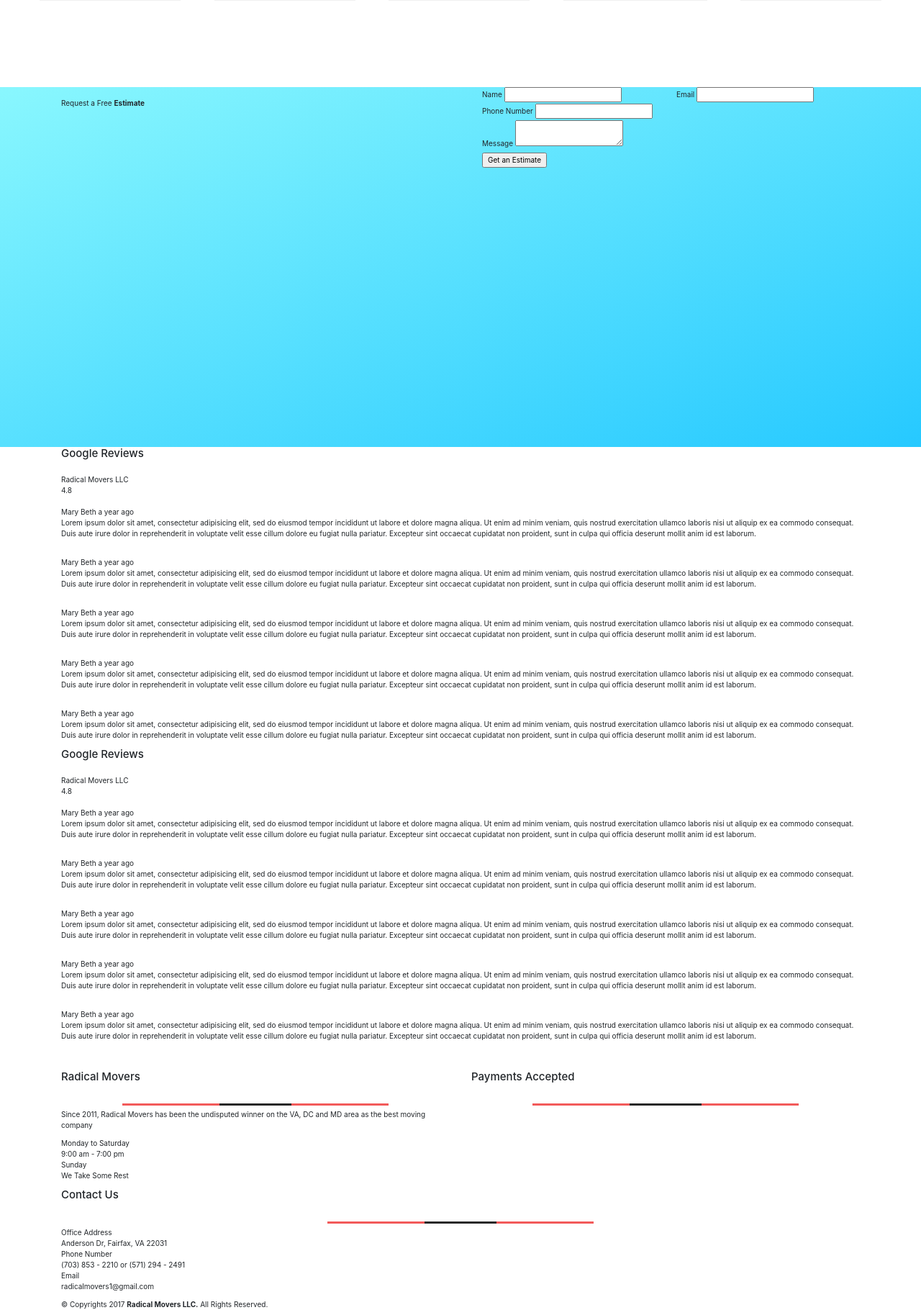
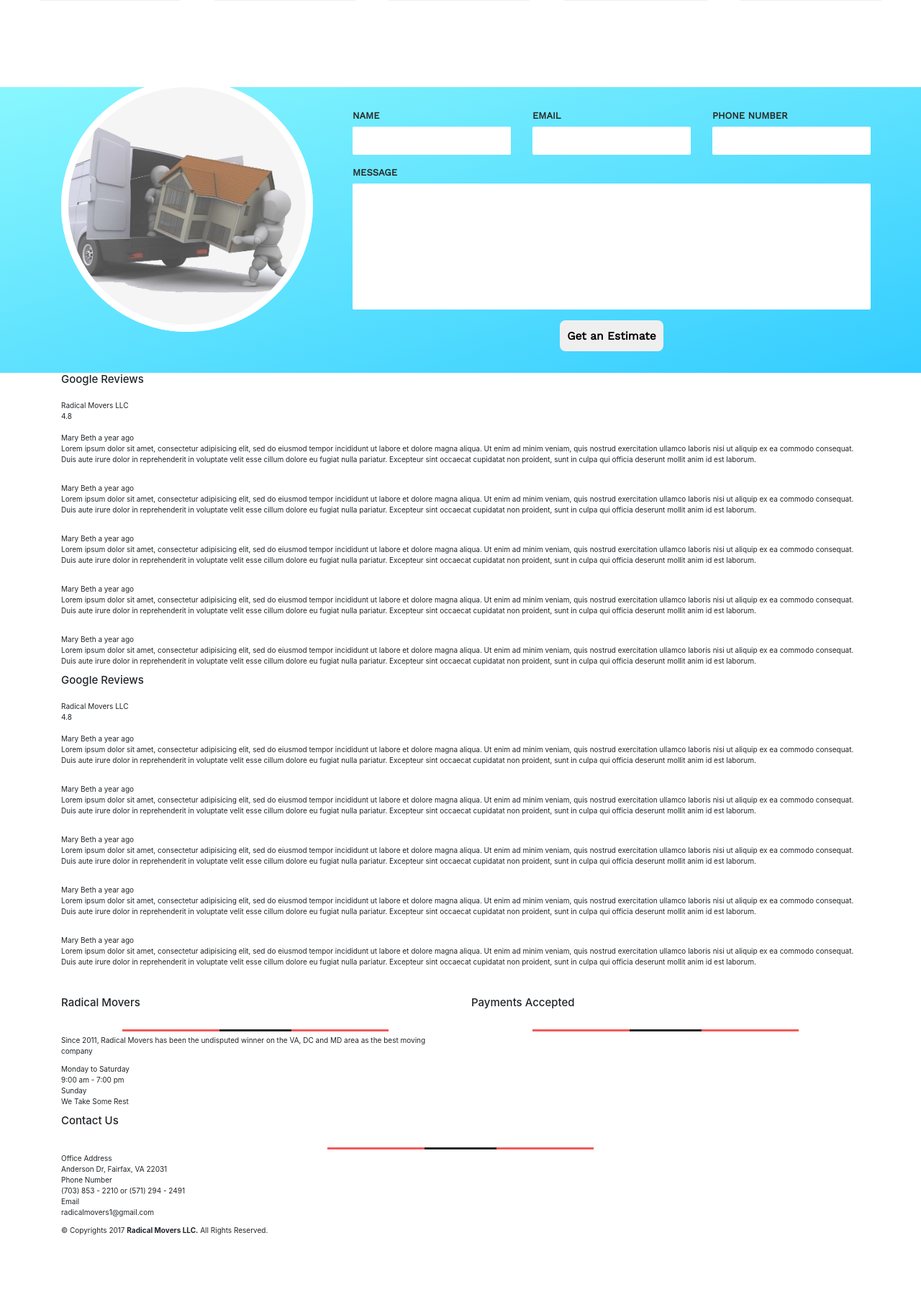
Before and after one commit to AJMarquez99/RadicalMovers, a PHP site: page / in a window 1280 px wide. Shown: the part 1131-2951 px from the top of the page at 72% size. After the commit the page ends 2846 px from the top, so only its background shows below. Run offline with PHP 8.4, Linux system fonts and the light colour scheme; some libraries are stand-ins or nearby versions.

Commit message:
Finished Service block, almost done with Estimate Block

```diff
--- a/components/_estimate.html
+++ b/components/_estimate.html
@@ -1,17 +1,16 @@
 <section id="radical_estimate">
-  <div class="container">
+  <div class="container radical-estimate">
     <div class="row">
-      <div class="col">
+      <div class="col-md-4">
         <div class="image-container">
-          <img src="" alt="" />
+          <img src="images/estimate_moving.png" alt="" />
           <div class="image-overlay">
-            <p>Request a Free <strong>Estimate</strong></p>
+            <div class="cool-border"></div><span>Request a Free <br /><strong>Estimate</strong></span>
           </div>
         </div>
       </div>
-      <div class="col">
+      <div class="col-md-8 form-block">
         <form class="estimate" action="index.php" method="post">
-          <div class="container">
           <div class="row">
             <div class="col input-block">
               <label for="name">Name</label>
@@ -26,16 +25,15 @@
               <input type="text" name="phone_number" id="phone_number" required />
             </div>
           </div>
-            <div class="row">
-              <div class="col">
+          <div class="row pt-md-4">
+            <div class="col input-block message-content">
               <label for="message">Message</label>
               <textarea name="message" id="message"></textarea>
             </div>
           </div>
-            <div class="row">
-              <div class="col">
+          <div class="row pt-md-4">
+            <div class="col input-block submit-button">
               <input type="submit" name="submit" id="submit" value="Get an Estimate" />
-              </div>
             </div>
           </div>
         </form>
--- a/css/master.css
+++ b/css/master.css
@@ -331,8 +331,110 @@
 }
 
 #radical_estimate {
-  background-image: linear-gradient(to bottom right, #89f7fe, #26c9ff);
-  height: 500px;
+  background-image: linear-gradient(to bottom right, #89f7fe, #33ccff);
+}
+
+.radical-estimate .image-container {
+  margin: 0px 0 20px;
+  width: 350px;
+  height: 350px;
+  border-radius: 50%;
+  background-color: #FFF;
+  display: flex;
+  align-items: center;
+  justify-content: center;
+  position: relative;
+  top: -10px;
+}
+.radical-estimate img {
+  width: 350px;
+  height: auto;
+  border-radius: 50%;
+  border: 10px solid #FFF;
+  background-color: rgba(179, 179, 179, 0.2);
+}
+.radical-estimate .image-overlay {
+  position: absolute;
+  background-color: #FFF;
+  height: inherit;
+  width: inherit;
+  border-radius: 50%;
+  display: flex;
+  flex-direction: column;
+  justify-content: center;
+  align-items: center;
+  opacity: 0.3;
+}
+.radical-estimate .image-overlay .cool-border {
+  width: 30%;
+  margin-bottom: 20px;
+  opacity: 0;
+}
+.radical-estimate .image-overlay .cool-border::after {
+  width: 33%;
+}
+.radical-estimate .image-overlay span {
+  font-size: 2.3em;
+  font-family: "Cabin", sans-serif;
+  text-align: center;
+  text-align-last: center;
+  line-height: 30px;
+  letter-spacing: 2px;
+  opacity: 0;
+  color: #f25a5a;
+}
+.radical-estimate:hover .image-overlay {
+  opacity: 1;
+}
+.radical-estimate:hover .image-overlay .cool-border {
+  opacity: 1;
+}
+.radical-estimate:hover .image-overlay span {
+  opacity: 1;
+}
+.radical-estimate:hover .image-overlay, .radical-estimate:hover .image-overlay .cool-border, .radical-estimate:hover .image-overlay span,
+.radical-estimate .image-overlay,
+.radical-estimate .cool-border,
+.radical-estimate span {
+  transition: all 0.125s ease-out;
+}
+.radical-estimate .image-overlay,
+.radical-estimate .cool-border,
+.radical-estimate span {
+  transition-delay: 1.5s;
+  transition-duration: 1s;
+}
+
+.form-block {
+  padding: 30px 0;
+  padding-left: 40px;
+}
+
+.input-block {
+  display: flex;
+  flex-direction: column;
+  font-family: "Work Sans", sans-serif;
+  font-weight: bold;
+  text-transform: uppercase;
+  font-size: 1.3em;
+  color: #282828;
+}
+.input-block input, .input-block textarea {
+  border: none;
+  outline: none;
+  border-radius: 2px;
+  padding: 10px;
+  resize: none;
+}
+.input-block textarea {
+  height: 175px;
+}
+.input-block input[type=submit] {
+  max-width: 150px;
+  font-weight: bold;
+  font-size: 1.2em;
+  margin: 0 auto;
+  border-radius: 8px;
 }
 
 /*# sourceMappingURL=master.css.map */
--- a/sass/_estimate.scss
+++ b/sass/_estimate.scss
@@ -2,5 +2,114 @@
   background-image: linear-gradient(to bottom right, #89f7fe, $primary-color);
   //#26c9ff
   //f14e4f
-  height: 500px;
 }
+
+.radical-estimate {
+  $image-size: 350px;
+  .image-container {
+    margin: 0px 0 20px;
+    width: $image-size;
+    height: $image-size;
+    border-radius: 50%;
+    background-color: #FFF;
+    display: flex;
+    align-items: center;
+    justify-content: center;
+    position: relative;
+    top: -10px;
+  }
+  img {
+    width: $image-size;
+    height: auto;
+    border-radius: 50%;
+    border: 10px solid #FFF;
+    background-color: $border-color;
+  }
+  .image-overlay {
+    position: absolute;
+    background-color: #FFF;
+    height: inherit;
+    width: inherit;
+    border-radius: 50%;
+    display: flex;
+    flex-direction: column;
+    justify-content: center;
+    align-items: center;
+    opacity: 0.3;
+    .cool-border {
+      width: 30%;
+      margin-bottom: 20px;
+      opacity: 0;
+      &::after {
+        width: 33%;
+      }
+    }
+    span {
+      font-size: 2.3em;
+      font-family: $heading-font;
+      text-align: center;
+      text-align-last: center;
+      line-height: 30px;
+      letter-spacing: 2px;
+      opacity: 0;
+      color: $secondary-color;
+    }
+  }
+  &:hover {
+    .image-overlay {
+      opacity: 1;
+      & .cool-border {
+        opacity: 1;
+      }
+      & span {
+        opacity: 1;
+      }
+    }
+  }
+  &:hover .image-overlay,
+  &:hover .image-overlay .cool-border,
+  &:hover .image-overlay span,
+  .image-overlay,
+  .cool-border,
+  span {
+    transition: all 0.125s ease-out;
+  }
+  .image-overlay,
+  .cool-border,
+  span {
+    transition-delay: 1.5s;
+    transition-duration: 1s;
+  }
+}
+
+.form-block {
+  padding: 30px 0;
+  padding-left: 40px;
+}
+
+.input-block {
+  display: flex;
+  flex-direction: column;
+  font-family: $nav-font;
+  font-weight: bold;
+  text-transform: uppercase;
+  font-size: 1.3em;
+  color: $cool-border-color;
+  input, textarea {
+    border: none;
+    outline: none;
+    border-radius: 2px;
+    padding: 10px;
+    resize: none;
+  }
+  textarea {
+    height: 175px;
+  }
+  input[type=submit] {
+    max-width: 150px;
+    font-weight: bold;
+    font-size: 1.2em;
+    margin: 0 auto;
+    border-radius: 8px;
+  }
+}
--- a/sass/_services.scss
+++ b/sass/_services.scss
@@ -33,7 +33,7 @@
     margin: 0 auto;
     top: 3px;
     width: 100px;
-    border-bottom: 3px solid rgb(40,40,40);
+    border-bottom: 3px solid $cool-border-color;
     content: "";
   }
 }
@@ -65,7 +65,7 @@
 .service-card {
   $transition-time: 0.5s;
   $hover-color: $secondary-color;
-  $services-border: rgb(40,40,40);
+  $services-border: $cool-border-color;
   .service-title {
     border: 2px solid $border-color;
     padding: 40px 20px;
--- a/sass/_variables.scss
+++ b/sass/_variables.scss
@@ -7,12 +7,13 @@
 }
 
 //Colors of the Website
-$primary-color: #26c9ff;
+$primary-color: #33ccff;
 $secondary-color: #f25a5a;
 $tertiary-color: #F2F2F2;
 $text-color: #000;
 $header-color: darken(#ffffff, 30%);
 $border-color: rgba($header-color, 0.2);
+$cool-border-color: rgb(40,40,40);
 
 $nav-font: 'Work Sans', sans-serif;
 $heading-font: 'Cabin', sans-serif;
```
Also changed, not shown: images/estimate_moving.jpg (added), images/estimate_moving.png (added), 1 other file. Lines whose indentation alone changed are shown as unchanged.
